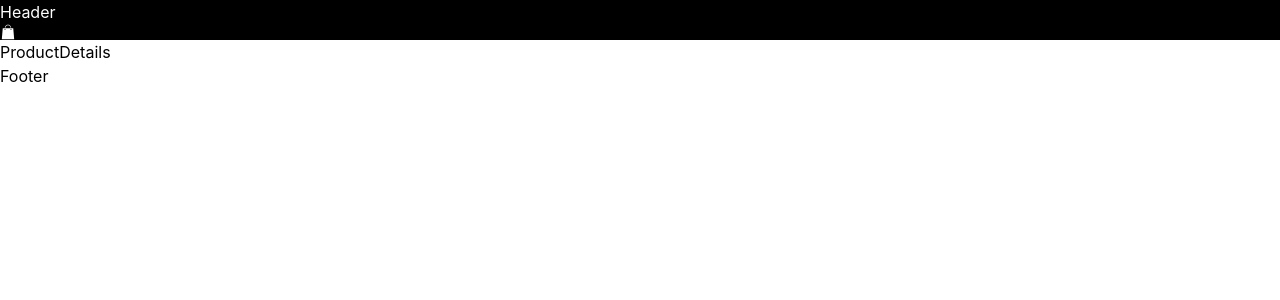
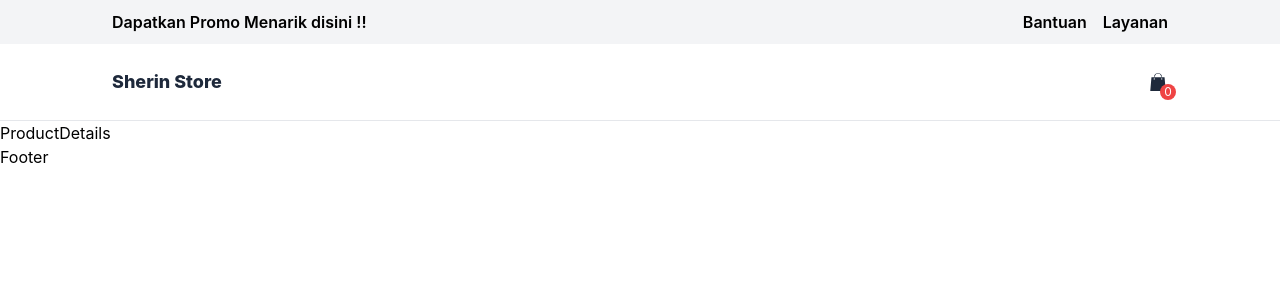
Before and after one commit to Deucaliongit/Fashionista, a React (Vite) app: page /product/1 in a window 1280 px wide. Shown: the top 300 px of the page. Built offline with nearby package versions, Linux system fonts and the light colour scheme; no server answers.

Commit message:
penambahan heaer, cart function succes

```diff
--- a/src/App.jsx
+++ b/src/App.jsx
@@ -6,11 +6,13 @@ import ProductDetails from "./pages/ProductDetails";
 import SideBar from "./components/SideBar";
 import Header from "./components/Header";
 import Footer from "./components/Footer";
+import BannerPromo from "./components/BannerPromo";
 
 function App() {
   return (
     <>
       <Router>
+        <BannerPromo />
         <Header />
         <Routes>
           <Route path="/" element={<Home />} />
--- /dev/null
+++ b/src/components/BannerPromo.jsx
@@ -0,0 +1,21 @@
+import React, { useEffect } from "react";
+
+const BannerPromo = () => {
+  return (
+    <div className="hidden md:block w-full py-2.5 bg-gray-100">
+      <div className="flex justify-between md:px-2.5 lg:px-28">
+        <div>
+          <h1 className="font-semibold">Dapatkan Promo Menarik disini !!</h1>
+        </div>
+        <div>
+          <div className="flex font-semibold gap-4">
+            <h1 className="cursor-pointer">Bantuan</h1>
+            <h1 className="cursor-pointer">Layanan</h1>
+          </div>
+        </div>
+      </div>
+    </div>
+  );
+};
+
+export default BannerPromo;
--- a/src/components/CartItem.jsx
+++ b/src/components/CartItem.jsx
@@ -4,7 +4,8 @@ import { IoMdAdd, IoMdClose, IoMdRemove } from "react-icons/io";
 import { CartContext } from "../contexts/CartContext";
 
 const CartItem = ({ item }) => {
-  const { removeFromCart } = useContext(CartContext);
+  const { removeFromCart, increaseAmount, decreaseAmount } =
+    useContext(CartContext);
   const { id, title, image, price, amount } = item;
   return (
     <div className="flex gap-x-4 py-2 lg:px-6 px-0 border-b border-gray-200 w-full font-light text-gray-500">
@@ -29,13 +30,19 @@ const CartItem = ({ item }) => {
           </div>
           <div className="flex gap-x-2 h-[36px]">
             <div className="h-full max-w-[100px flex flex-1 justify-center items-center cursor-pointer border text-slate-900">
-              <div className="h-full flex flex-1 justify-center items-center cursor-pointer">
+              <div
+                onClick={() => decreaseAmount(id)}
+                className="h-full flex flex-1 justify-center items-center cursor-pointer"
+              >
                 <IoMdRemove />
               </div>
               <div className="h-full flex justify-center items-center cursor-pointer px-2">
                 {amount}
               </div>
-              <div className="h-full flex flex-1 justify-center items-center cursor-pointer">
+              <div
+                onClick={() => increaseAmount(id)}
+                className="h-full flex flex-1 justify-center items-center cursor-pointer"
+              >
                 <IoMdAdd />
               </div>
             </div>
--- a/src/components/Header.jsx
+++ b/src/components/Header.jsx
@@ -1,17 +1,42 @@
-import React, { useContext } from "react";
+import React, { useContext, useEffect, useState } from "react";
+import { Link } from "react-router-dom";
 import { SidebarContext } from "../contexts/SidebarContext";
+import { CartContext } from "../contexts/CartContext";
 import { GiShoppingBag } from "react-icons/gi";
 
 const Header = () => {
+  const [isActive, setIsActive] = useState(false);
   const { isOpen, setIsOpen } = useContext(SidebarContext);
+  const { itemAmount } = useContext(CartContext);
+
+  useEffect(() => {
+    window.addEventListener("scroll", () => {
+      window.scrollY > 40 ? setIsActive(true) : setIsActive(false);
+    });
+  });
   return (
-    <header className="bg-black">
-      <div className="text-white">Header</div>
-      <div
-        className="cursor-pointer text-white"
-        onClick={() => setIsOpen(!isOpen)}
-      >
-        <GiShoppingBag className="" />
+    <header
+      className={`${
+        isActive ? "bg-white py-6 shadow-md" : "bg-none py-6"
+      } sticky top-0 w-full z-10 transition-all border-b`}
+    >
+      <div className="flex mx-auto px-4 lg:px-28 items-center justify-between">
+        <Link to={"/"}>
+          <div>
+            <h1 className="text-slate-800 font-extrabold lg:text-lg">
+              Sherin Store
+            </h1>
+          </div>
+        </Link>
+        <div
+          className="cursor-pointer flex relative"
+          onClick={() => setIsOpen(!isOpen)}
+        >
+          <GiShoppingBag className="text-slate-800 text-[20px]" />
+          <div className="bg-red-500 absolute -right-2 -bottom-2 text-[12px] w-[16px] h-[16px] text-white rounded-full flex justify-center items-center">
+            {itemAmount}
+          </div>
+        </div>
       </div>
     </header>
   );
--- a/src/components/Product.jsx
+++ b/src/components/Product.jsx
@@ -18,7 +18,10 @@ const Product = ({ dataProduct }) => {
             />
           </div>
           <div className="absolute top-6 -right-11 p-2 flex flex-col items-center justify-center gap-y-2 opacity-0 group-hover:opacity-100 group-hover:right-5 transition-all duration-300">
-            <button onClick={() => addToCart(id, dataProduct)}>
+            <button
+              className="focus:outline-none focus:ring focus:ring-red-300"
+              onClick={() => addToCart(id, dataProduct)}
+            >
               <div className="flex justify-center items-center text-white bg-red-500 hover:bg-red-600 transition duration-300 w-12 h-12">
                 <BsPlus className="text-3xl" />
               </div>
--- a/src/components/SideBar.jsx
+++ b/src/components/SideBar.jsx
@@ -8,8 +8,8 @@ import { CartContext } from "../contexts/CartContext";
 
 const SideBar = () => {
   const { isOpen, handleClose } = useContext(SidebarContext);
-  const { cart } = useContext(CartContext);
-  // const { cart, setCart } = useContext(CartContext);
+  const { cart, clearCart } = useContext(CartContext);
+
   return (
     <div
       className={`${
@@ -30,12 +30,15 @@ const SideBar = () => {
           return <CartItem item={item} key={item.id} />;
         })}
       </div>
-      <div>
-        <div className="w-full flex justify-between items-center py-2">
-          <div>
-            <span>Total :</span>$ 10000
+      <div className="flex flex-col gap-y-3 py-4 mt-4">
+        <div className="w-full flex justify-between items-center">
+          <div className="uppercase font-semibold">
+            <span className="mr-2">Total :</span>$ 10000
           </div>
-          <div className="py-4 cursor-pointer bg-red-500 text-white w-10 h-10 flex justify-center items-center hover:bg-red-600 hover:text-gray-100 transition">
+          <div
+            onClick={clearCart}
+            className="py-4 cursor-pointer bg-red-500 text-white w-10 h-10 flex justify-center items-center hover:bg-red-600 hover:text-gray-100 transition"
+          >
             <FiTrash2 />
           </div>
         </div>
--- a/src/contexts/CartContext.jsx
+++ b/src/contexts/CartContext.jsx
@@ -5,6 +5,19 @@ export const CartContext = createContext();
 const CartProvider = ({ children }) => {
   const [cart, setCart] = useState([]);
 
+  const [itemAmount, setItemAmount] = useState(0);
+
+  //update item amount
+  useEffect(() => {
+    if (cart) {
+      const amount = cart.reduce((accumulator, currentItem) => {
+        return accumulator + currentItem.amount;
+      }, 0);
+      setItemAmount(amount);
+    }
+  }, [cart]);
+
+  //add cart
   const addToCart = (id, product) => {
     const newItem = { ...product, amount: 1 };
     const cartItem = cart.find((item) => {
@@ -31,11 +44,50 @@ const CartProvider = ({ children }) => {
       return item.id !== id;
     });
     setCart(newCart);
-    console.log(newCart);
+  };
+  //delete cart
+  const clearCart = () => {
+    setCart([]);
+  };
+
+  //increase amount
+  const increaseAmount = (id) => {
+    const cartItem = cart.find((item) => item.id === id);
+    addToCart(id, cartItem);
+  };
+
+  //decrease amount
+  const decreaseAmount = (id) => {
+    const cartItem = cart.find((item) => {
+      return item.id === id;
+    });
+    if (cartItem) {
+      const newCart = [...cart].map((item) => {
+        if (item.id === id) {
+          return { ...item, amount: cartItem.amount - 1 };
+        } else {
+          return item;
+        }
+      });
+      setCart(newCart);
+    }
+    if (cartItem.amount < 2) {
+      removeFromCart(id);
+    }
   };
 
   return (
-    <CartContext.Provider value={{ addToCart, cart, removeFromCart }}>
+    <CartContext.Provider
+      value={{
+        addToCart,
+        cart,
+        removeFromCart,
+        clearCart,
+        increaseAmount,
+        decreaseAmount,
+        itemAmount,
+      }}
+    >
       {children}
     </CartContext.Provider>
   );
```
Also changed, not shown: src/assets/img/logo.png (added), src/assets/img/logo2.png (added).
